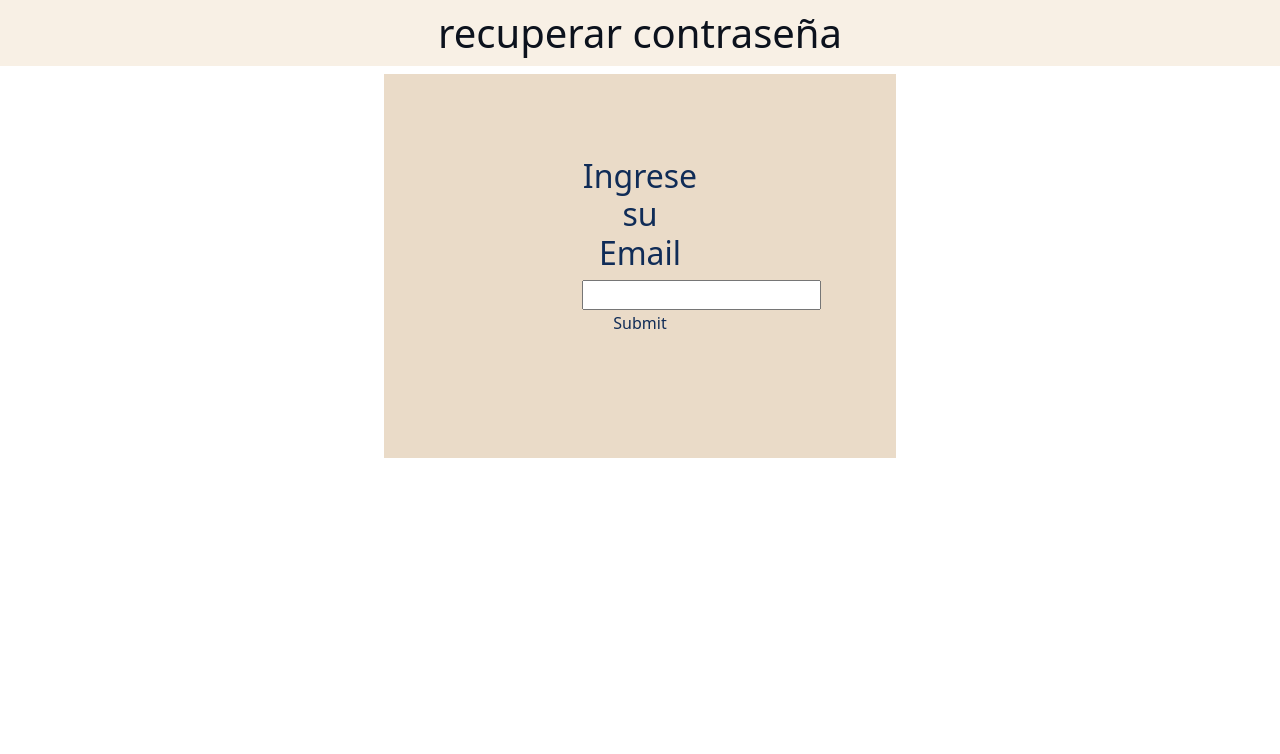
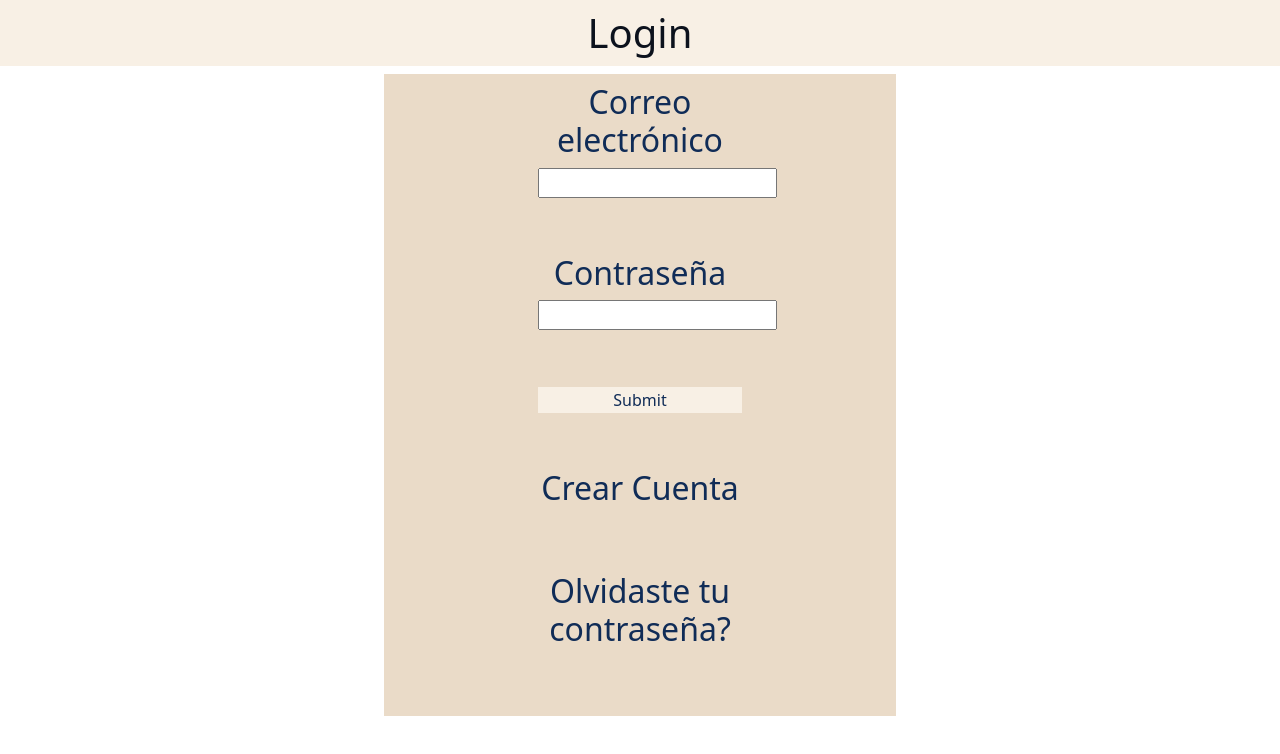
Before and after one commit to Johann123323/olimp-ada-inet, an Angular app in the folder Documents/inet/inet/: page /login in a window 1280 px wide. Before the commit this address led to /. Shown: the top 754 px of the page. Built offline with nearby package versions, Linux system fonts and the light colour scheme.

Commit message:
validación de datos en el login

```diff
--- a/Documents/inet/inet/src/app/app.component.html
+++ b/Documents/inet/inet/src/app/app.component.html
@@ -1,12 +1 @@
 <router-outlet></router-outlet>
-<!--
-    <app-patient-abm></app-patient-abm>
--->
-
-<!--
-    <app-login></app-login>
--->
-<app-recuperar-contrasena></app-recuperar-contrasena>
-<!--
-
---->
--- /dev/null
+++ b/Documents/inet/inet/src/app/dashboard-admi/dashboard-admi.component.html
@@ -0,0 +1 @@
+<p>dashboard-admi works!</p>
--- a/Documents/inet/inet/src/app/login/login.component.css
+++ b/Documents/inet/inet/src/app/login/login.component.css
@@ -10,7 +10,8 @@ div{
     margin: 0 auto;
     width: 40%;
     margin-bottom: 10%;
-    padding: 5%;
+    padding-bottom: 0.5%;
+    padding-top: 0.5%;
 
 }
 header h1{
@@ -22,13 +23,6 @@ header h1{
     background-color: #EADBC8;
     margin: 0 auto;
 }
-footer{
-    padding: 2.5%;
-    margin-top: 0.7%;
-    color: #0c121d;
-    background-color: #EADBC8 ;
-}
-
 a{
     text-decoration: none;
 }
@@ -36,11 +30,11 @@ a:hover{
     color: #DAC0A3;
 }
 .boton{
-    background-color: #EADBC8 ;
+    background-color: #F8F0E5 ;
     width: 100%;
     border: none;
+
 }
 .boton:hover{
     color: #DAC0A3;
-
 }
--- a/Documents/inet/inet/src/app/login/login.component.html
+++ b/Documents/inet/inet/src/app/login/login.component.html
@@ -1,23 +1,25 @@
 <!--acá va el navbar-->
     <header><h1>Login</h1></header>
+<form [formGroup]="loginForm" (ngSubmit)="iniciarSesion()">
     <div id="cuerpo">
         <div>
             <h2>Correo electrónico</h2>
-            <input type="text">
-            <input type="submit" class="boton">
+            <input type="email" formControlName="email">
         </div>
         <div>
                 <h2>Contraseña</h2>
-                <input type="password">
-                <input type="submit" class="boton">
+                <input type="password" formControlName="contrasena">
+        </div>
+        <div>
+            <input type="submit" class="boton" >
         </div>
         <div>
             <h2><a href="">Crear Cuenta</a></h2>
         </div>
         <div>
-            <h2> <a [routerLink]="['/Recuperar-contrasena']">Olvidaste tu contraseña?</a></h2>
+            <h2> <a routerLink="/recuperar-contrasena">Olvidaste tu contraseña?</a></h2>
         </div>
 
     </div>
-
+</form>
     <!--acá va el footer-->
--- a/Documents/inet/inet/src/app/login/login.component.ts
+++ b/Documents/inet/inet/src/app/login/login.component.ts
@@ -1,4 +1,6 @@
 import { Component } from '@angular/core';
+import { FormBuilder, Validators } from '@angular/forms'
+import {Router} from '@angular/router'
 
 @Component({
   selector: 'app-login',
@@ -7,4 +9,31 @@ import { Component } from '@angular/core';
 })
 export class LoginComponent {
 
+  loginForm = this.formBuilder.group({
+    email: ['', [Validators.required, Validators.email]],
+    contrasena: ['', Validators.required]
+
+  });
+
+  constructor(private formBuilder: FormBuilder, private router:Router)
+  {
+
+  }
+
+  iniciarSesion()
+  {
+    if(this.loginForm.valid)
+    {
+      if(this.loginForm.controls["email"].value == "jk@gmail.com" &&
+      this.loginForm.controls["contrasena"].value == "123AF@")
+    {
+        this.router.navigateByUrl("dashboard-admi")
+    }}
+    else
+    {
+      alert("Error al iniciar sesión. Revise los datos requeridos y formatos del email")
+    }
+  }
+
+
 }
```
Also changed, not shown: Documents/inet/inet/src/app/app-routing.module.ts (+7 -3 lines), Documents/inet/inet/src/app/app.module.ts (+8 -2 lines), Documents/inet/inet/src/app/dashboard-admi/dashboard-admi.component.ts (added, +10 -0 lines), Documents/inet/inet/src/app/dashboard-admi/dashboard-admi.component.css (added), 1 other file (tests, documents, lock files or other folders).
